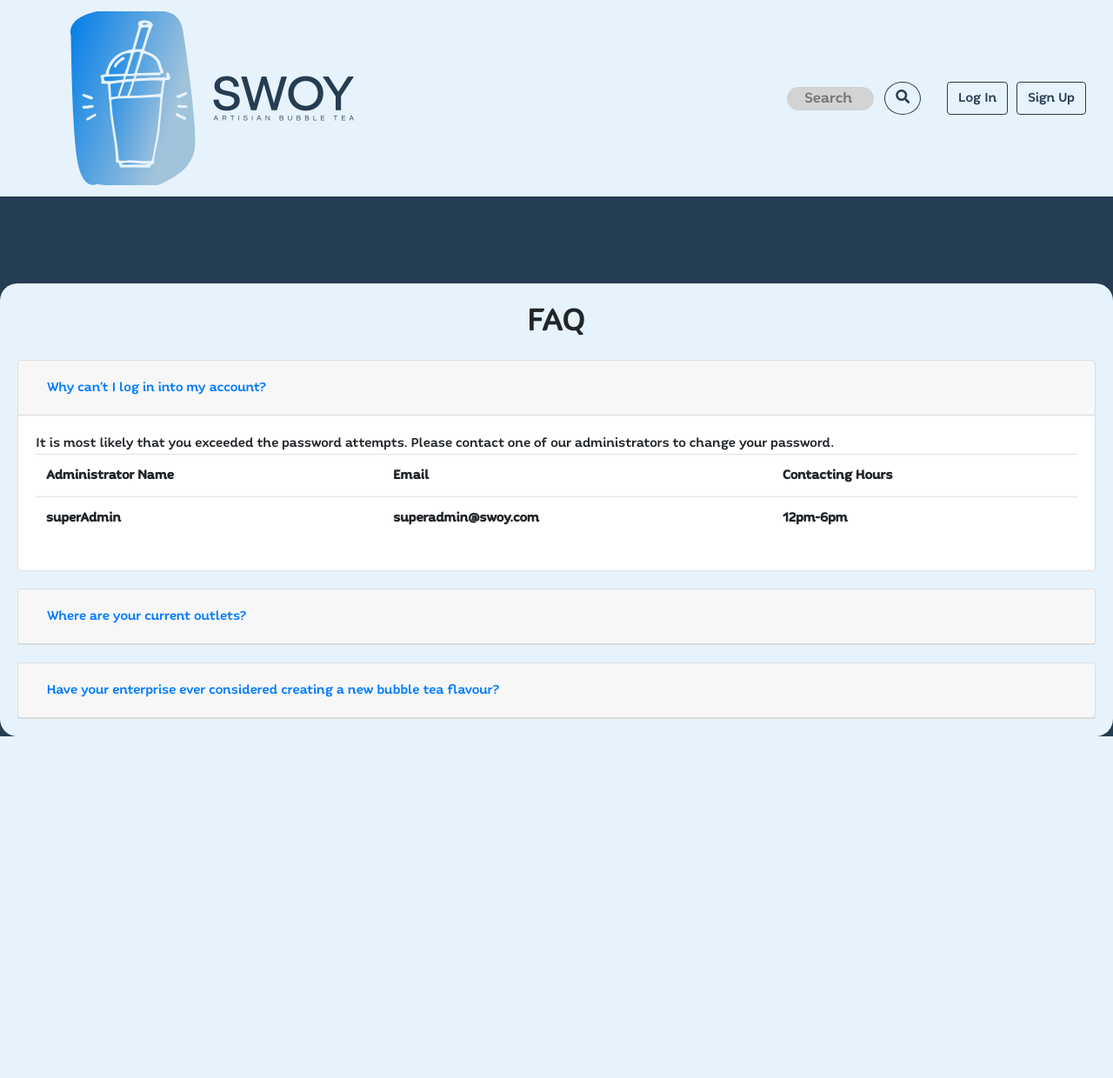
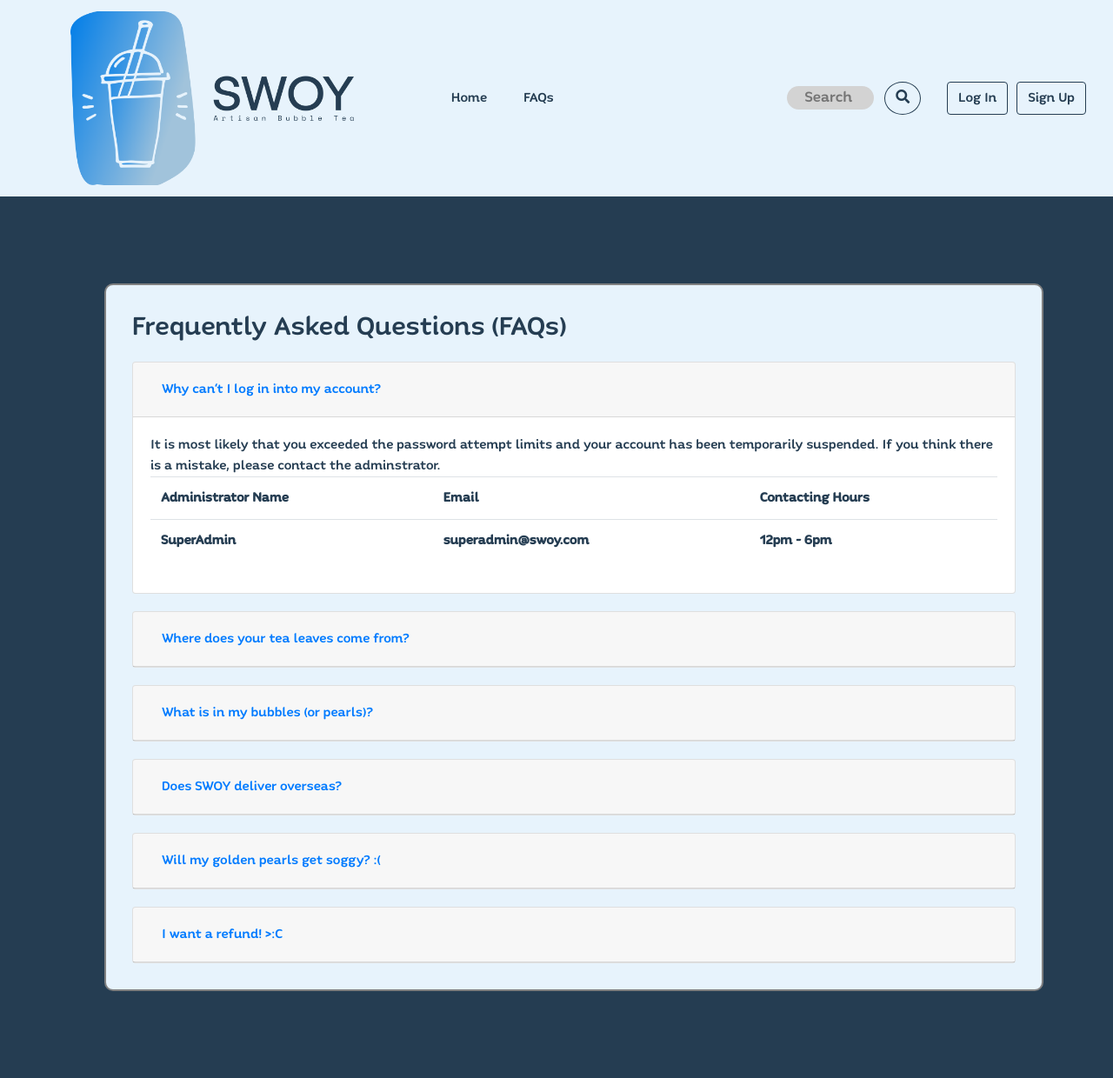
Before and after one commit to cybrsucks/new-secure-swoy, a Flask app: page /FAQ in a window 1280 px wide. Shown: the whole page at 87% size. Before the commit the page ends 847 px from the top, so only its background shows below. Run offline with Flask 2, Linux system fonts and the light colour scheme; lists and menus that the app fills with data are empty; some libraries are stand-ins or nearby versions.

Commit message:
ooga boonga

```diff
--- a/app.py
+++ b/app.py
@@ -1023,8 +1023,9 @@ def login():
                 send_username = account_match[1]
                 send_email = account_match[2]
                 send_user_id = account_match[0]
-                localtime = time.asctime(time.localtime(time.time()))
-                user_logger.info("[" + str(localtime) + "] " + str(account_match[1]) + ' USERID: ' + str(account_match[0]) + " attempted login")
+                # The following log has been removed for clarity on user logs and based on tutor's feedback during presentation.
+                # localtime = time.asctime(time.localtime(time.time()))
+                # user_logger.info("[" + str(localtime) + "] " + str(account_match[1]) + ' USERID: ' + str(account_match[0]) + " attempted login")
                 passwordDigest = (hashlib.sha256(password.encode("utf-8"))).hexdigest()
 
                 account_match = cursor.execute("SELECT * FROM user WHERE email = ? and password = ?", (html_encode(email), passwordDigest)).fetchone()
--- a/function_call_tracker.py
+++ b/function_call_tracker.py
@@ -123,7 +123,7 @@ def test2():
 
 
 if __name__ == "__main__":
-    # create_call_db()
+    create_call_db()
     # test1()
-    test2()
+    # test2()
     pass
--- a/templates/FAQ.html
+++ b/templates/FAQ.html
@@ -1,23 +1,34 @@
 {% extends "base.html" %}
+{% from "formhelper.html" import render_field %}
+
+<!-- Bootstrap CSS -->
+<link rel="stylesheet" href="https://cdnjs.cloudflare.com/ajax/libs/font-awesome/4.7.0/css/font-awesome.min.css">
+<link rel="stylesheet" href="https://maxcdn.bootstrapcdn.com/bootstrap/4.0.0/css/bootstrap.min.css"
+      integrity="sha384-Gn5384xqQ1aoWXA+058RXPxPg6fy4IWvTNh0E263XmFcJlSAwiGgFAW/dAiS6JXm" crossorigin="anonymous">
+<link rel="stylesheet" type="text/css" href="{{ url_for('static', filename='main.css') }}">
 
 {% block content %}
-<div class="swoy-container" style="margin-top: 100px; padding: 20px; border-radius: 20px;">
-    <h1 style="text-align: center">FAQ</h1>
+<div>
+    <div style="margin: 100px;">
+        <div class="container-fluid swoy-container swoy-form-container">
+            <h2> Frequently Asked Questions (FAQs) </h2>
             <div id="accordion">
+
+
                 <div class="card">
                     <div class="card-header" id="headingOne">
                         <h5 class="mb-0">
-                    <button class="btn btn-link" data-toggle="collapse" data-target="#collapseOne" aria-expanded="True"
+                            <button class="btn btn-link" data-toggle="collapse" data-target="#collapseOne"
+                                    aria-expanded="True"
                                     aria-controls="collapseOne">
                                 Why can't I log in into my account?
                             </button>
                         </h5>
                     </div>
-
                     <div id="collapseOne" class="collapse show" aria-labelledby="headingOne" data-parent="#accordion">
                         <div class="card-body">
-                    It is most likely that you exceeded the password attempts. Please contact one of our administrators
-                    to change your password.
+                            It is most likely that you exceeded the password attempt limits and your account has been
+                            temporarily suspended. If you think there is a mistake, please contact the adminstrator.
                             <table class="table">
                                 <tr>
                                     <th>Administrator Name</th>
@@ -26,46 +37,108 @@
                                 </tr>
 
                                 <tr>
-                            <th>superAdmin</th>
+                                    <th>SuperAdmin</th>
                                     <th>superadmin@swoy.com</th>
-                            <th>12pm-6pm</th>
+                                    <th>12pm - 6pm</th>
                                 </tr>
                             </table>
                         </div>
                     </div>
                 </div>
 
+
                 <div class="card">
                     <div class="card-header" id="headingTwo">
                         <h5 class="mb-0">
                             <button class="btn btn-link collapsed" data-toggle="collapse" data-target="#collapseTwo"
                                     aria-expanded="false" aria-controls="collapseTwo">
-                        Where are your current outlets?
+                                Where does your tea leaves come from?
                             </button>
                         </h5>
                     </div>
                     <div id="collapseTwo" class="collapse" aria-labelledby="headingTwo" data-parent="#accordion">
                         <div class="card-body">
-                    Unfortunately we only have a outlet at Jurong West, but no worries we accept deliveries too!
+                            We source our premium tea leaves from Thailand. We work to find only responsibly,
+                            sustainably, and ethically sourced tea leaves. This means we look into the farmer and try to
+                            get to know their story. We try to avoid corporate owned farms and prefer family owned
+                            farms. Our farmers don't use any chemical pesticides and only cultivate non-GMO tea leaves.
                         </div>
                     </div>
                 </div>
+
+
                 <div class="card">
                     <div class="card-header" id="headingThree">
                         <h5 class="mb-0">
                             <button class="btn btn-link collapsed" data-toggle="collapse" data-target="#collapseThree"
                                     aria-expanded="false" aria-controls="collapseThree">
-                        Have your enterprise ever considered creating a new bubble tea flavour?
+                                What is in my bubbles (or pearls)?
                             </button>
                         </h5>
                     </div>
                     <div id="collapseThree" class="collapse" aria-labelledby="headingThree" data-parent="#accordion">
                         <div class="card-body">
-                    Oh yes you bet we are! We are currently making a new flavour so please look forward to it!
+                            They are made from natural ingredients such as tapioca flour and brown sugar. They are
+                            meticulously prepared to make them so chewy they feel like mochi. No plasticine, just pure
+                            guilty pleasure.
+                        </div>
+                    </div>
+                </div>
+
+
+                <div class="card">
+                    <div class="card-header" id="headingFour">
+                        <h5 class="mb-0">
+                            <button class="btn btn-link collapsed" data-toggle="collapse" data-target="#collapseFour"
+                                    aria-expanded="false" aria-controls="collapseFour">
+                                Does SWOY deliver overseas?
+                            </button>
+                        </h5>
+                    </div>
+                    <div id="collapseFour" class="collapse" aria-labelledby="headingFour" data-parent="#accordion">
+                        <div class="card-body">
+                            Unfortunately, no. This service is only for Singaporeans and we ensure our bubble tea
+                            quality is at its tip top finest when it reaches your doorstep.
+                        </div>
+                    </div>
+                </div>
+
+
+                <div class="card">
+                    <div class="card-header" id="headingFive">
+                        <h5 class="mb-0">
+                            <button class="btn btn-link collapsed" data-toggle="collapse"
+                                    data-target="#collapseFive"
+                                    aria-expanded="false" aria-controls="collapseFive">
+                                Will my golden pearls get soggy? :(
+                            </button>
+                        </h5>
+                    </div>
+                    <div id="collapseFive" class="collapse" aria-labelledby="headingFive" data-parent="#accordion">
+                        <div class="card-body">
+                            No. Unless... you stay at Jurong.
+                        </div>
+                    </div>
+                </div>
+
+                <div class="card">
+                    <div class="card-header" id="headingSix">
+                        <h5 class="mb-0">
+                            <button class="btn btn-link collapsed" data-toggle="collapse" data-target="#collapseSix"
+                                    aria-expanded="false" aria-controls="collapseSix">
+                                I want a refund! >:C
+                            </button>
+                        </h5>
+                    </div>
+                    <div id="collapseSix" class="collapse" aria-labelledby="headingSix" data-parent="#accordion">
+                        <div class="card-body">
+                        <!-- ok boomer -->
+                        </div>
                     </div>
                 </div>
 
             </div>
         </div>
     </div>
+</div>
 {% endblock %}
--- a/templates/base.html
+++ b/templates/base.html
@@ -24,9 +24,9 @@
 <body>
 <nav class="navbar navbar-expand-lg row" style="background:#E7F3FC;">
     {% if user_account %}
-        <a href="/home"> <img class="navbar-brand responsive" src="../../../static/cover.png"/></a>
+    <a href="/home"> <img class="navbar-brand responsive" src="../../../static/cover.png"/></a>
     {% else %}
-        <a href="/home"> <img class="navbar-brand responsive" src="../../../static/cover.png"/></a>
+    <a href="/home"> <img class="navbar-brand responsive" src="../../../static/cover.png"/></a>
     {% endif %}
     <button class="hamburger hamburger--collapse hamburger-custom navbar-toggler" type="button" data-toggle="collapse"
             data-target="#navbarSupportedContent" aria-controls="navbarSupportedContent" aria-expanded="false"
@@ -39,14 +39,23 @@
 
 
     <div class="collapse navbar-collapse" id="navbarSupportedContent" style="text-align: center;">
-        <ul class="navbar-nav mr-auto"></ul>
+        <ul class="navbar-nav">
+            <li class="nav-item active">
+                <a class="navbar-links" href="/home">Home</a>
+            </li>
+        </ul>
+                <ul class="navbar-nav mr-auto">
+            <li class="nav-item active">
+                <a class="navbar-links" href="/FAQ">FAQs</a>
+            </li>
+        </ul>
         <ul class="navbar-nav" style="margin-right:30px;">
             <div class="search-box">
                 <form method="GET" action="{{ url_for('home') }}">
                     <input class="mr-sm-2 input-search" type="text" name="search" placeholder="Search"
                            aria-label="Search"
                            style="text-align:middle">
-                        <button class="btn btn-navbar swoy-btn my-2 my-sm-0" type="submit" style="border-radius:50%;"><i
+                    <button class="btn btn-navbar swoy-btn my-2 my-sm-0" type="submit" style="border-radius:50%;"><i
                             class="fas fa-search"></i></button>
                 </form>
             </div>
@@ -122,6 +131,8 @@
     hamburger.classList.toggle("is-active");
     // Do something else, like open/close menu
   });
+
+
 </script>
 <script type="text/javascript" src="static\main.js"></script>
 </body>
```
Also changed, not shown: static/cover.png, static/cover2.png (deleted), swoy.db (deleted). Lines whose indentation alone changed are shown as unchanged.
